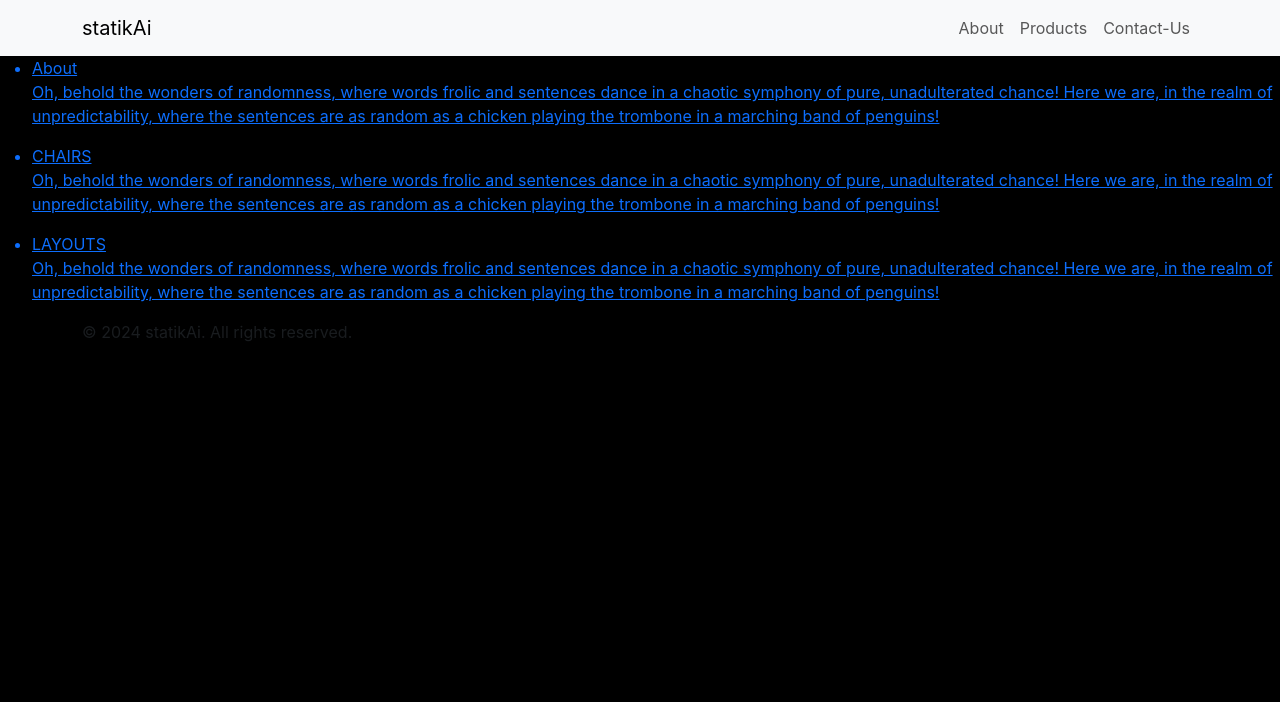
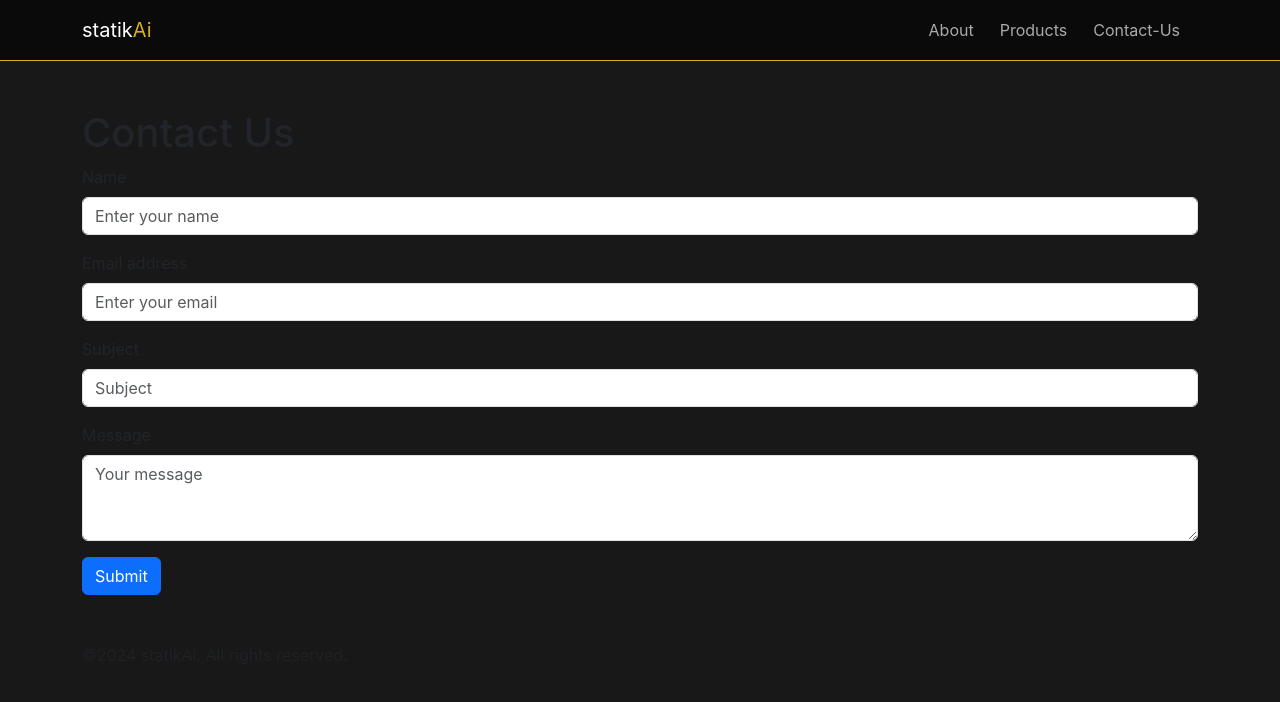
Before and after one commit to zuperzonic1/StatikAi---Landing-page, a React (Create React App) app: page /contact in a window 1280 px wide. Shown: the top 702 px of the page. Built offline with nearby package versions, Linux system fonts and the light colour scheme.

Commit message:
Update background color and navbar styling

```diff
--- a/src/index.css
+++ b/src/index.css
@@ -5,7 +5,7 @@ body {
     sans-serif;
   -webkit-font-smoothing: antialiased;
   -moz-osx-font-smoothing: grayscale;
-  background-color: black;
+  background-color: rgb(24, 24, 24);
 }
 
 code {
@@ -13,6 +13,49 @@ code {
     monospace;
 }
 
-.test {
-/* background-color: red; */
+.yellow-span {
+  color: #D8AD16;
 }
+
+.custom-navbar {
+  background-color: #0a0a0a; /* Replace with your desired color */
+  padding: 10px 0; /* Adjust the padding to match your design */
+  /* add border bottom */
+  border-bottom: .5px solid #D8AD16;
+}
+
+/* Assuming .navbar-brand-custom is the class for your logo */
+.navbar-brand-custom, .navbar-brand-custom:visited, .navbar-brand-custom:hover, .navbar-brand-custom:focus, .navbar-brand-custom:active {
+  color: #ffffff;
+  text-decoration: none;
+}
+
+/* You may need to use !important to override Bootstrap's specificity in some cases */
+.navbar-brand-custom:visited {
+  color: #ffffff !important;
+}
+
+.navbar-brand-custom:hover {
+  color: #fff;
+}
+
+.nav-link-custom {
+  color: #aaa; /* Replace with your desired color */
+  margin-right: 10px; /* Adjust spacing between nav items */
+}
+
+.nav-link-custom:hover {
+  color: #fff; /* Replace with your desired color */
+}
+
+
+
+.custom-toggler span.navbar-toggler-icon {
+  border-color: #aaa;
+background-color: #D8AD16;
+}
+
+/* If you want to change the background or border of the button */
+.custom-toggler {
+  border-color: #d8d8d8;
+}
--- a/src/pages/About.js
+++ b/src/pages/About.js
@@ -43,8 +43,9 @@ const About = () => {
         </Col>
       </Row>
 
-      {/* 'OUR TEAM' section with team images */}
-      <Row className="text-center my-5">
+
+
+      <Row className="text-center my-10">
         <Col xs={12}>
           <h1>OUR TEAM</h1>
         </Col>
@@ -54,6 +55,8 @@ const About = () => {
             alt="Team Member 1"
             className="img-fluid rounded-circle"
             style={{ width: "140px", height: "140px" }}
+            // remove inline style later and add to CSS file
+
           />
           <p className="team-name mt-2">Name Last</p>
         </Col>
@@ -63,6 +66,8 @@ const About = () => {
             alt="Team Member 2"
             className="img-fluid rounded-circle"
             style={{ width: "140px", height: "140px" }}
+            // remove inline style later and add to CSS file
+
           />
           <p className="team-name mt-2">Name Last</p>
         </Col>
@@ -72,6 +77,8 @@ const About = () => {
             alt="Team Member 3"
             className="img-fluid rounded-circle"
             style={{ width: "140px", height: "140px" }}
+            // remove inline style later and add to CSS file
+
           />
           <p className="team-name mt-2">Name Last</p>
         </Col>
@@ -81,8 +88,10 @@ const About = () => {
             alt="Team Member 4"
             className="img-fluid rounded-circle"
             style={{ width: "140px", height: "140px" }}
+            // remove inline style later and add to CSS file
           />
           <p className="team-name mt-2">Name Last</p>
+
         </Col>
       </Row>
     </Container>
--- a/src/pages/Contact.js
+++ b/src/pages/Contact.js
@@ -1,52 +1,124 @@
-import { Link, Outlet } from "react-router-dom";
-// import img from "../images/cat-banner.png";
+import React, { useState } from 'react';
+import { Container, Form, Button, Alert } from 'react-bootstrap';
 
 const Contact = () => {
+  const [formData, setFormData] = useState({
+    name: '',
+    email: '',
+    subject: '',
+    message: ''
+  });
+  const [showAlert, setShowAlert] = useState(false);
+  const [alertContent, setAlertContent] = useState('');
+
+  const handleInputChange = (event) => {
+    const { name, value } = event.target;
+    setFormData(prevFormData => ({
+      ...prevFormData,
+      [name]: value
+    }));
+  };
+
+  const handleSubmit = (event) => {
+    event.preventDefault();
+    // Example URL - Replace with your form submission endpoint
+    const formEndpoint = 'https://formspree.io/f/xoqgqzvr';
+
+    fetch(formEndpoint, {
+      method: 'POST',
+      body: JSON.stringify(formData),
+      headers: {
+        'Content-Type': 'application/json',
+        'Accept': 'application/json'
+      }
+    })
+    .then(response => response.json())
+    .then(data => {
+      if (data.ok) {
+        setAlertContent('Thank you for contacting us!');
+      } else {
+        setAlertContent('An error occurred. Please try again.');
+      }
+      setShowAlert(true);
+      // Reset form fields
+      setFormData({
+        name: '',
+        email: '',
+        subject: '',
+        message: ''
+      });
+    })
+    .catch(error => {
+      console.error('Error:', error);
+      setAlertContent('An error occurred. Please try again.');
+      setShowAlert(true);
+    });
+  };
+
   return (
-    <>
-      <section className="categories-cont">
-        {/* <img src={img} className="login-banner" alt="mockup img" /> */}
-        <ul className="genres-list">
-          <Link to="/categories/texture" className="genres-title">
-            <li className="genres-item">
-            About
-              <p className="genres-para">
-                Oh, behold the wonders of randomness, where words frolic and
-                sentences dance in a chaotic symphony of pure, unadulterated
-                chance! Here we are, in the realm of unpredictability, where the
-                sentences are as random as a chicken playing the trombone in a
-                marching band of penguins!
-              </p>
-            </li>
-          </Link>
-          <Link to="/categories/chair" className="genres-title">
-            <li className="genres-item">
-              CHAIRS
-              <p className="genres-para">
-                Oh, behold the wonders of randomness, where words frolic and
-                sentences dance in a chaotic symphony of pure, unadulterated
-                chance! Here we are, in the realm of unpredictability, where the
-                sentences are as random as a chicken playing the trombone in a
-                marching band of penguins!
-              </p>
-            </li>
-          </Link>
-          <Link to="/categories/layout" className="genres-title">
-            <li className="genres-item">
-              LAYOUTS
-              <p className="genres-para">
-                Oh, behold the wonders of randomness, where words frolic and
-                sentences dance in a chaotic symphony of pure, unadulterated
-                chance! Here we are, in the realm of unpredictability, where the
-                sentences are as random as a chicken playing the trombone in a
-                marching band of penguins!
-              </p>
-            </li>
-          </Link>
-        </ul>
-      </section>
-      <Outlet />
-    </>
+    <Container className="my-5">
+      <h1>Contact Us</h1>
+      <Form onSubmit={handleSubmit}>
+        <Form.Group className="mb-3" controlId="formBasicName">
+          <Form.Label>Name</Form.Label>
+          <Form.Control
+            type="text"
+            name="name"
+            placeholder="Enter your name"
+            value={formData.name}
+            onChange={handleInputChange}
+            required
+          />
+        </Form.Group>
+
+        <Form.Group className="mb-3" controlId="formBasicEmail">
+          <Form.Label>Email address</Form.Label>
+          <Form.Control
+            type="email"
+            name="email"
+            placeholder="Enter your email"
+            value={formData.email}
+            onChange={handleInputChange}
+            required
+          />
+        </Form.Group>
+
+        <Form.Group className="mb-3" controlId="formBasicSubject">
+          <Form.Label>Subject</Form.Label>
+          <Form.Control
+            type="text"
+            name="subject"
+            placeholder="Subject"
+            value={formData.subject}
+            onChange={handleInputChange}
+            required
+          />
+        </Form.Group>
+
+        <Form.Group className="mb-3" controlId="formBasicMessage">
+          <Form.Label>Message</Form.Label>
+          <Form.Control
+            as="textarea"
+            rows={3}
+            name="message"
+            placeholder="Your message"
+            value={formData.message}
+            onChange={handleInputChange}
+            required
+          />
+        </Form.Group>
+
+        <Button variant="primary" type="submit">
+          Submit
+        </Button>
+      </Form>
+
+      {showAlert && (
+        <Alert variant="info" onClose={() => setShowAlert(false)} dismissible className="mt-3">
+          {alertContent}
+        </Alert>
+      )}
+    </Container>
   );
 };
 
--- a/src/pages/Layout.js
+++ b/src/pages/Layout.js
@@ -1,37 +1,34 @@
 import Container from 'react-bootstrap/Container';
 import Nav from 'react-bootstrap/Nav';
 import Navbar from 'react-bootstrap/Navbar';
-import NavDropdown from 'react-bootstrap/NavDropdown';
 import { Outlet, Link } from "react-router-dom";
 
-const Layout = ({}) => {
+const Layout = () => {
   return (
     <>
-      <Navbar collapseOnSelect expand="lg" className="bg-body-tertiary">
+      <Navbar collapseOnSelect expand="lg" className="custom-navbar">
         <Container>
-          <Navbar.Brand as={Link} to="/">statikAi</Navbar.Brand>
-          <Navbar.Toggle aria-controls="responsive-navbar-nav" />
+          <Navbar.Brand as={Link} to="/" className="navbar-brand-custom">statik<span className='yellow-span'>Ai</span></Navbar.Brand>
+          <Navbar.Toggle aria-controls="responsive-navbar-nav" className="custom-toggler" />
           <Navbar.Collapse id="responsive-navbar-nav">
-            {/* This 'Nav' component is intentionally left empty to keep the brand on the left */}
-            <Nav className="me-auto"></Nav>
-            {/* This 'Nav' component with 'ms-auto' will align its children to the right */}
             <Nav className="ms-auto">
-              <Nav.Link as={Link} to="/about">About</Nav.Link>
-              <Nav.Link as={Link} to="/products">Products</Nav.Link>
-              <Nav.Link as={Link} to="/contact">Contact-Us</Nav.Link>
+              <Nav.Link as={Link} to="/about" className="nav-link-custom">About</Nav.Link>
+              <Nav.Link as={Link} to="/products" className="nav-link-custom">Products</Nav.Link>
+              <Nav.Link as={Link} to="/contact" className="nav-link-custom">Contact-Us</Nav.Link>
             </Nav>
           </Navbar.Collapse>
         </Container>
       </Navbar>
+
       <Outlet />
-      <footer className="footer">
+
+      <footer className="custom-footer">
         <Container>
           <p className="text-muted">
-            &copy; 2024 statikAi. All rights reserved.
+            &copy;2024 statikAi. All rights reserved.
           </p>
         </Container>
       </footer>
-
     </>
   );
 };
```
Also changed, not shown: src/images/person1.jpg.
